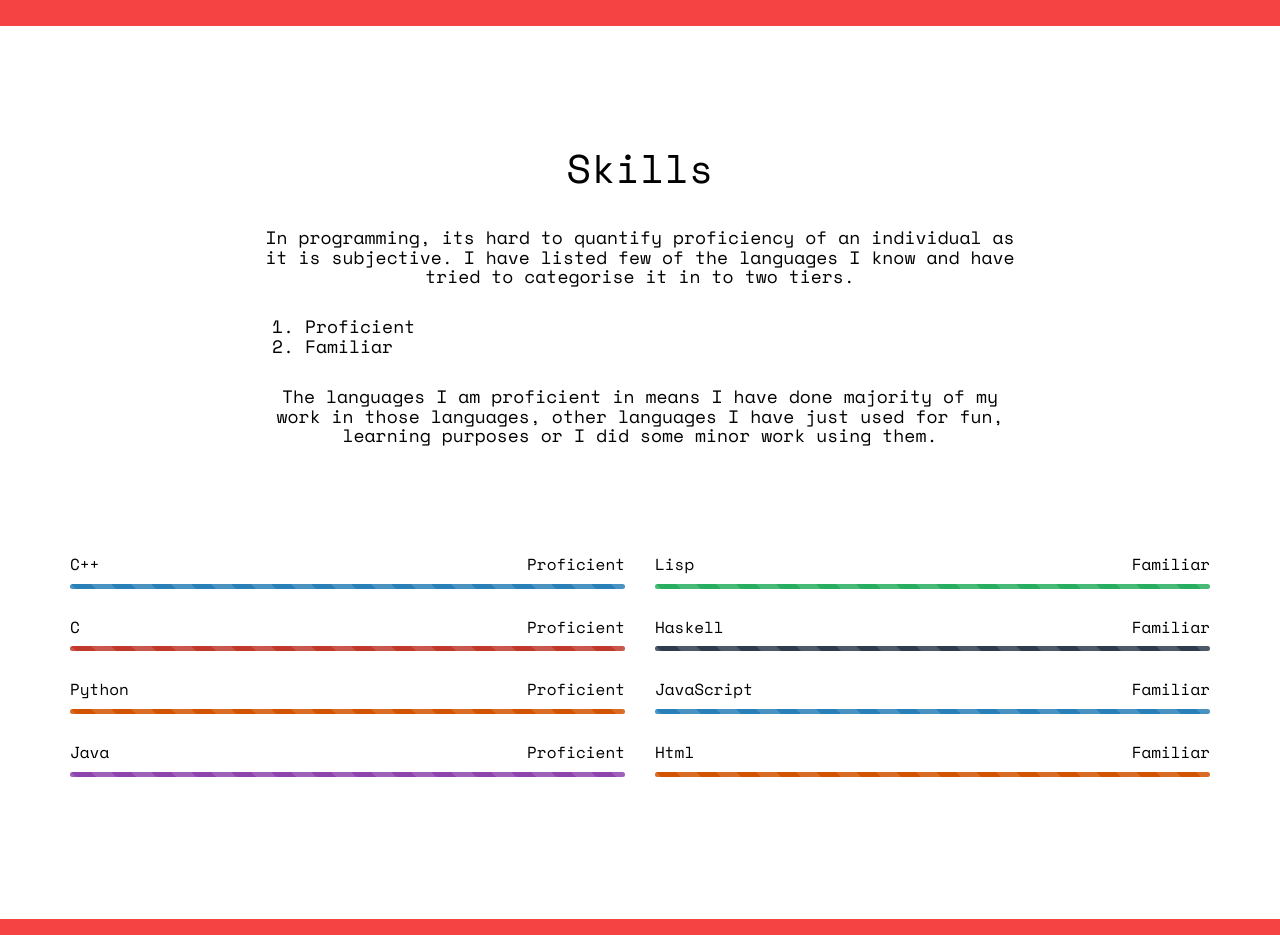
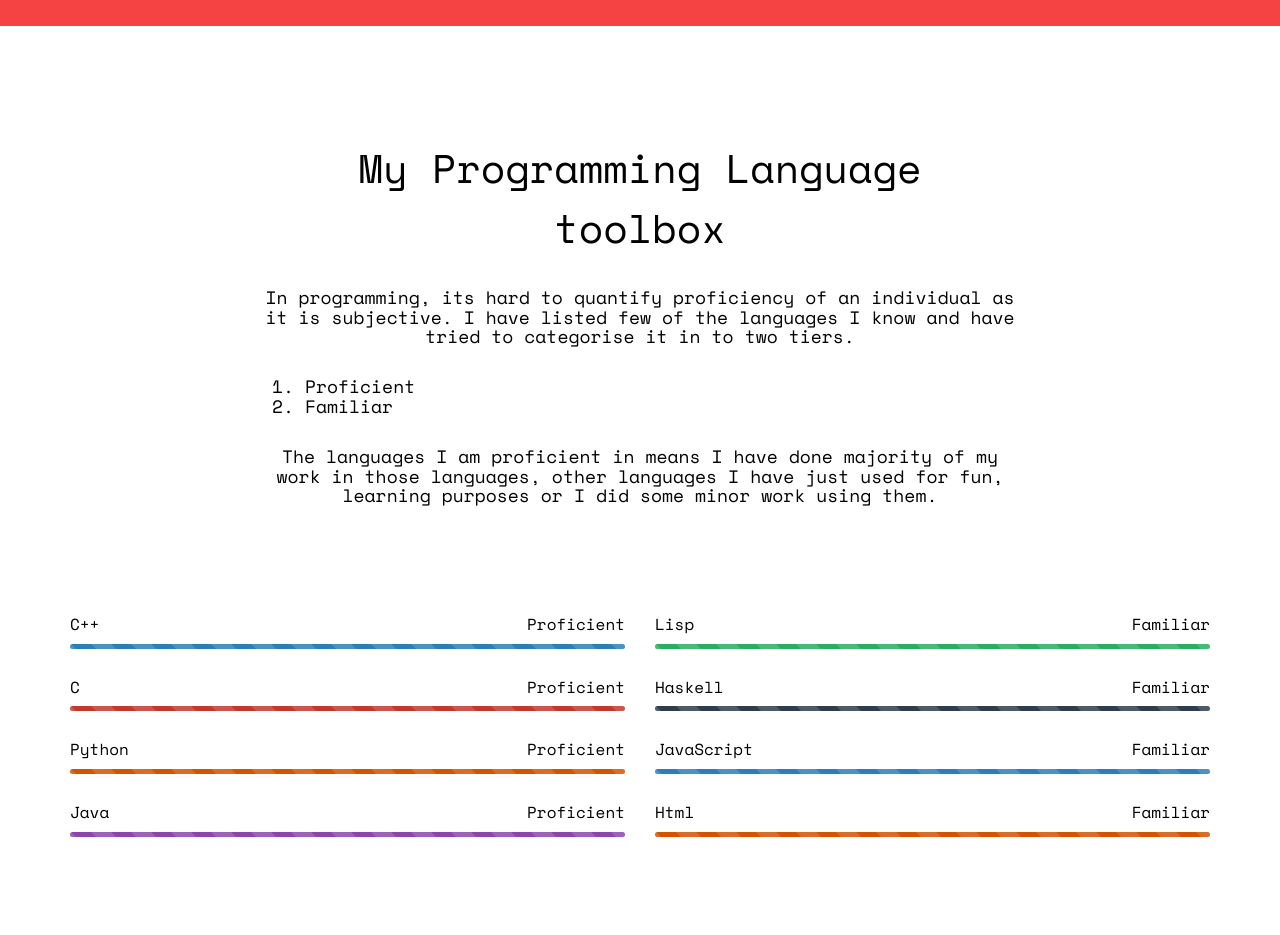
Before and after one commit to sarveshbhatnagar/profile, a plain HTML site: page index.html in a window 1280 px wide. Shown: the part 4680-5615 px from the top of the page. Drawn offline with nearby package versions, Linux system fonts and the light colour scheme; some packages are replaced by stand-ins of ours; no server answers; files whose address does not match are found by name.

Commit message:
Update index.html

```diff
--- a/index.html
+++ b/index.html
@@ -328,7 +328,7 @@
 		<div class="container">
 			<div class="row">
 				<div class="col-md-8 col-md-offset-2 text-center fh5co-heading">
-					<h2>Skills</h2>
+					<h2>My Programming Language toolbox</h2>
 					<h4>
 					<p align="left">
 						<ol></ol>
```
